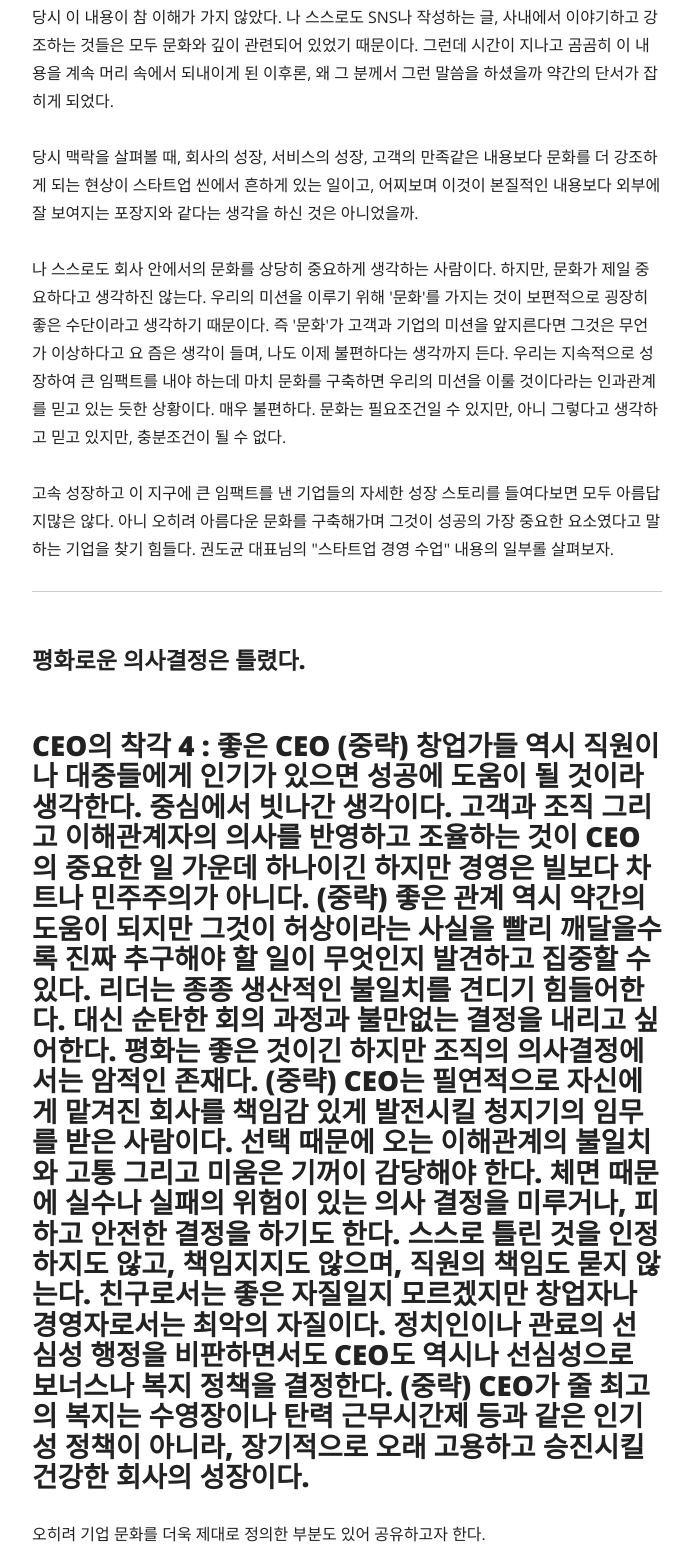
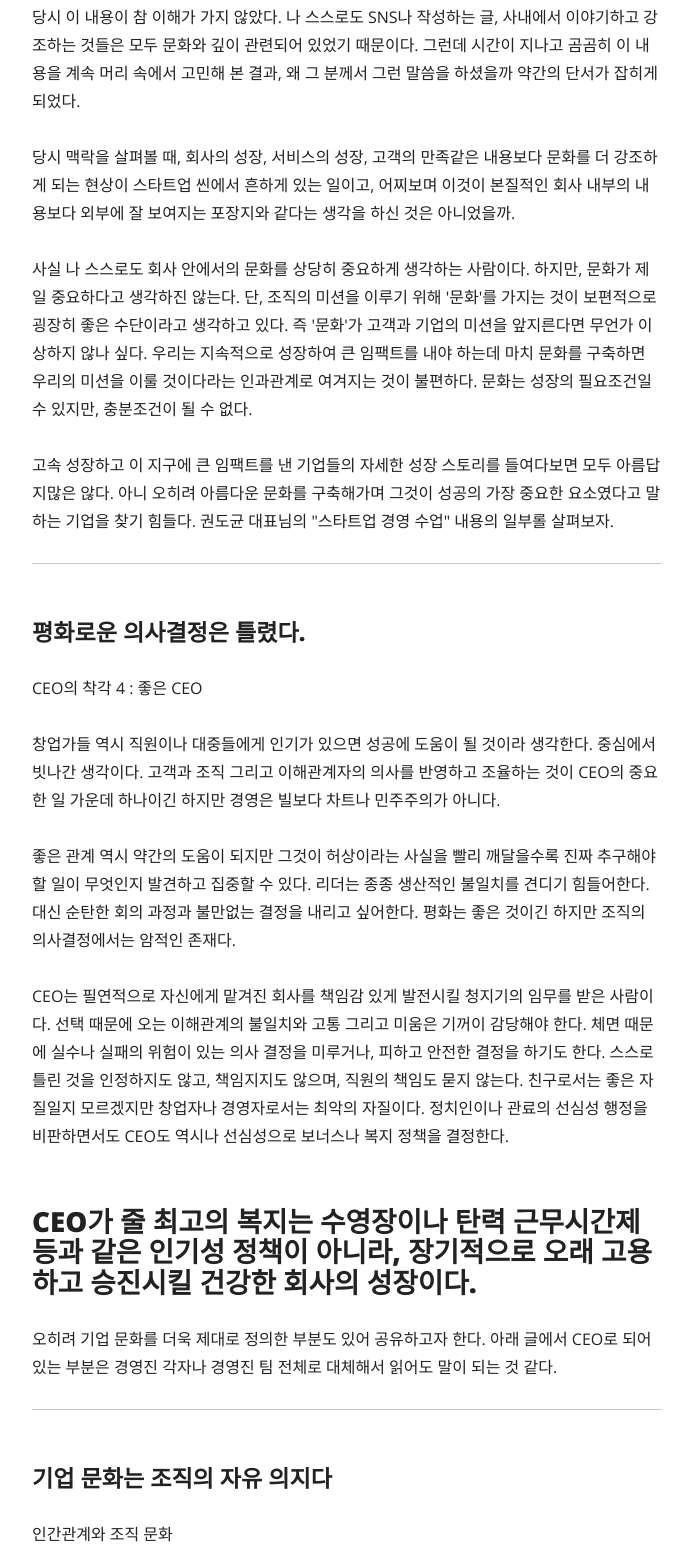
Before and after one commit to johnnykoo84/johnnykoo-blog, a Gatsby site: page /article/what-is-important/ in a window 1280 px wide. Shown: the part 507-2058 px from the top of the page, without its empty margins (293-986 px from the left). Built offline with nearby package versions, Linux system fonts and the light colour scheme; Gatsby itself is replaced by a stand-in of ours; some packages are replaced by stand-ins of ours.

Commit message:
Update contents

```diff
--- a/content/blog/article/what-is-important.md
+++ b/content/blog/article/what-is-important.md
@@ -10,30 +10,30 @@ tags: ["STARTUP", "GROWTH"]
 "회사 대표님께서 문화 이야기만 하시는 분이라면 그 회사는 가지 않습니다"
 
 당시 이 내용이 참 이해가 가지 않았다. 나 스스로도 SNS나 작성하는 글, 사내에서 이야기하고 강조하는 것들은 모두 문화와 깊이 관련되어 있었기 때문이다.
-그런데 시간이 지나고 곰곰히 이 내용을 계속 머리 속에서 되내이게 된 이후론, 왜 그 분께서 그런 말씀을 하셨을까 약간의 단서가 잡히게 되었다.
+그런데 시간이 지나고 곰곰히 이 내용을 계속 머리 속에서 고민해 본 결과, 왜 그 분께서 그런 말씀을 하셨을까 약간의 단서가 잡히게 되었다.
 
-당시 맥락을 살펴볼 때, 회사의 성장, 서비스의 성장, 고객의 만족같은 내용보다 문화를 더 강조하게 되는 현상이 스타트업 씬에서 흔하게 있는 일이고, 어찌보며 이것이 본질적인 내용보다 외부에 잘 보여지는 포장지와 같다는 생각을 하신 것은 아니었을까.
+당시 맥락을 살펴볼 때, 회사의 성장, 서비스의 성장, 고객의 만족같은 내용보다 문화를 더 강조하게 되는 현상이 스타트업 씬에서 흔하게 있는 일이고, 어찌보며 이것이 본질적인 회사 내부의 내용보다 외부에 잘 보여지는 포장지와 같다는 생각을 하신 것은 아니었을까.
 
-나 스스로도 회사 안에서의 문화를 상당히 중요하게 생각하는 사람이다. 하지만, 문화가 제일 중요하다고 생각하진 않는다. 우리의 미션을 이루기 위해 '문화'를 가지는 것이 보편적으로 굉장히 좋은 수단이라고 생각하기 때문이다. 즉 '문화'가 고객과 기업의 미션을 앞지른다면 그것은 무언가 이상하다고 요 즘은 생각이 들며, 나도 이제 불편하다는 생각까지 든다. 우리는 지속적으로 성장하여 큰 임팩트를 내야 하는데 마치 문화를 구축하면 우리의 미션을 이룰 것이다라는 인과관계를 믿고 있는 듯한 상황이다. 매우 불편하다. 문화는 필요조건일 수 있지만, 아니 그렇다고 생각하고 믿고 있지만, 충분조건이 될 수 없다.
+사실 나 스스로도 회사 안에서의 문화를 상당히 중요하게 생각하는 사람이다. 하지만, 문화가 제일 중요하다고 생각하진 않는다. 단, 조직의 미션을 이루기 위해 '문화'를 가지는 것이 보편적으로 굉장히 좋은 수단이라고 생각하고 있다. 즉 '문화'가 고객과 기업의 미션을 앞지른다면 무언가 이상하지 않나 싶다. 우리는 지속적으로 성장하여 큰 임팩트를 내야 하는데 마치 문화를 구축하면 우리의 미션을 이룰 것이다라는 인과관계로 여겨지는 것이 불편하다. 문화는 성장의 필요조건일 수 있지만, 충분조건이 될 수 없다.
 
 고속 성장하고 이 지구에 큰 임팩트를 낸 기업들의 자세한 성장 스토리를 들여다보면 모두 아름답지많은 않다. 아니 오히려 아름다운 문화를 구축해가며 그것이 성공의 가장 중요한 요소였다고 말하는 기업을 찾기 힘들다. 권도균 대표님의 "스타트업 경영 수업" 내용의 일부롤 살펴보자.
 
 ---
 ### 평화로운 의사결정은 틀렸다.
 CEO의 착각 4 : 좋은 CEO
-(중략)
+
 창업가들 역시 직원이나 대중들에게 인기가 있으면 성공에 도움이 될 것이라 생각한다. 중심에서 빗나간 생각이다. 고객과 조직 그리고 이해관계자의 의사를 반영하고 조율하는 것이 CEO의 중요한 일 가운데 하나이긴 하지만 경영은 빌보다 차트나 민주주의가 아니다.
-(중략)
+
 좋은 관계 역시 약간의 도움이 되지만 그것이 허상이라는 사실을 빨리 깨달을수록 진짜 추구해야 할 일이 무엇인지 발견하고 집중할 수 있다.
 리더는 종종 생산적인 불일치를 견디기 힘들어한다. 대신 순탄한 회의 과정과 불만없는 결정을 내리고 싶어한다. 평화는 좋은 것이긴 하지만 조직의 의사결정에서는 암적인 존재다.
-(중략)
+
 CEO는 필연적으로 자신에게 맡겨진 회사를 책임감 있게 발전시킬 청지기의 임무를 받은 사람이다. 선택 때문에 오는 이해관계의 불일치와 고통 그리고 미움은 기꺼이 감당해야 한다.
 체면 때문에 실수나 실패의 위험이 있는 의사 결정을 미루거나, 피하고 안전한 결정을 하기도 한다. 스스로 틀린 것을 인정하지도 않고, 책임지지도 않으며, 직원의 책임도 묻지 않는다. 친구로서는 좋은 자질일지 모르겠지만 창업자나 경영자로서는 최악의 자질이다. 정치인이나 관료의 선심성 행정을 비판하면서도 CEO도 역시나 선심성으로 보너스나 복지 정책을 결정한다.
-(중략)
+
 CEO가 줄 최고의 복지는 수영장이나 탄력 근무시간제 등과 같은 인기성 정책이 아니라, 장기적으로 오래 고용하고 승진시킬 건강한 회사의 성장이다.
 ---
 
-오히려 기업 문화를 더욱 제대로 정의한 부분도 있어 공유하고자 한다.
+오히려 기업 문화를 더욱 제대로 정의한 부분도 있어 공유하고자 한다. 아래 글에서 CEO로 되어있는 부분은 경영진 각자나 경영진 팀 전체로 대체해서 읽어도 말이 되는 것 같다.
 
 ---
 ### 기업 문화는 조직의 자유 의지다
```
